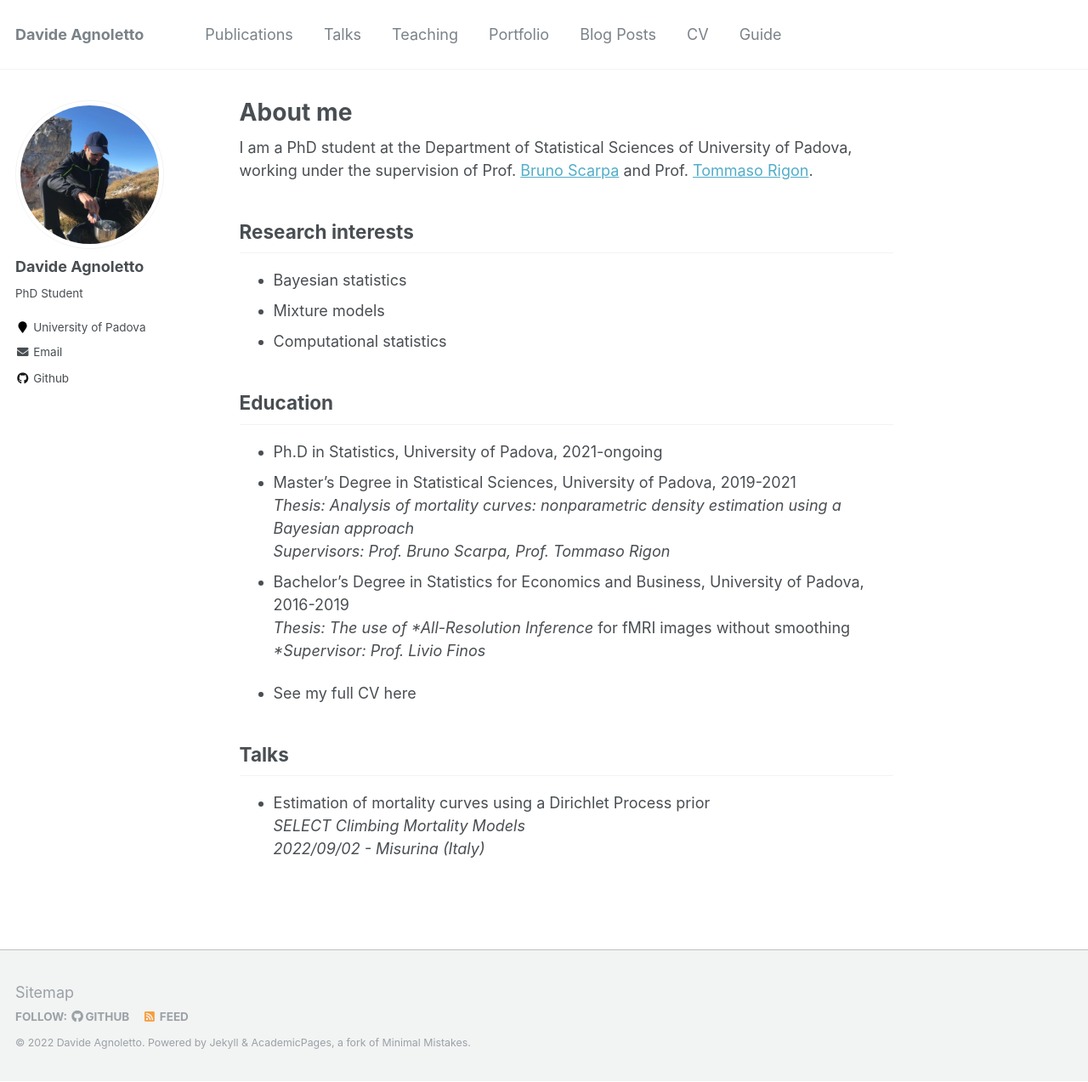
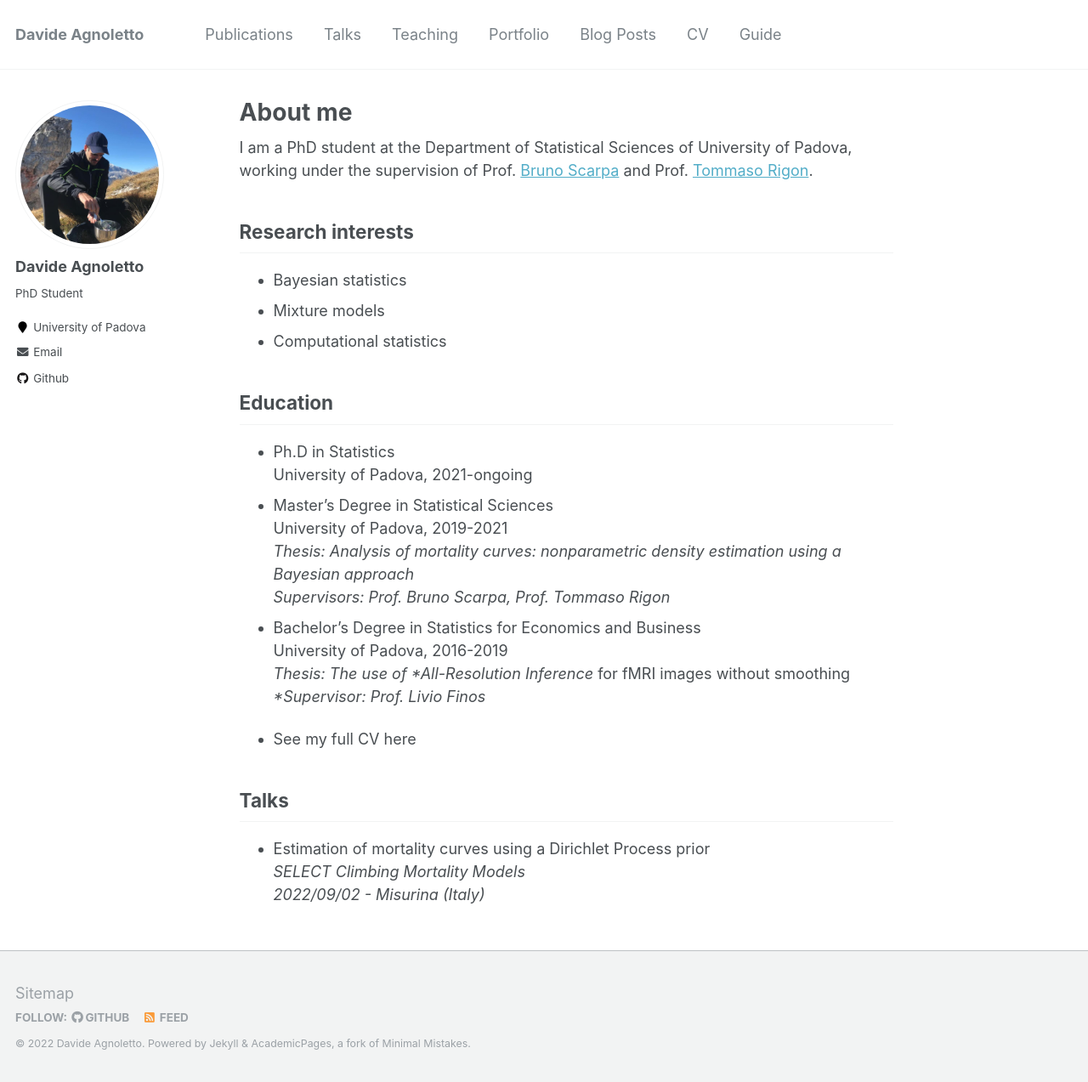
Before and after one commit to davideagno/davideagno.github.io, a Jekyll site: the page built from _pages/about.md, in a window 1280 px wide and 1273 px high. Shown: the whole window at 85% size. Built offline with Jekyll 4.4.1, drawn with Linux system fonts in a browser that asks for light colours.

```diff
--- a/_pages/about.md
+++ b/_pages/about.md
@@ -18,11 +18,14 @@ Research interests
 
 Education
 --
-* Ph.D in Statistics, University of Padova, 2021-ongoing
-* Master's Degree in Statistical Sciences, University of Padova, 2019-2021<br />
+* Ph.D in Statistics<br />
+  University of Padova, 2021-ongoing
+* Master's Degree in Statistical Sciences<br />
+  University of Padova, 2019-2021<br />
   *Thesis: Analysis of mortality curves: nonparametric density estimation using a Bayesian approach*<br />
   *Supervisors: Prof. Bruno Scarpa, Prof. Tommaso Rigon*
-* Bachelor's Degree in Statistics for Economics and Business, University of Padova, 2016-2019<br />
+* Bachelor's Degree in Statistics for Economics and Business<br />
+  University of Padova, 2016-2019<br />
   *Thesis: The use of *All-Resolution Inference* for fMRI images without smoothing*<br />
   *Supervisor: Prof. Livio Finos*
 
```
